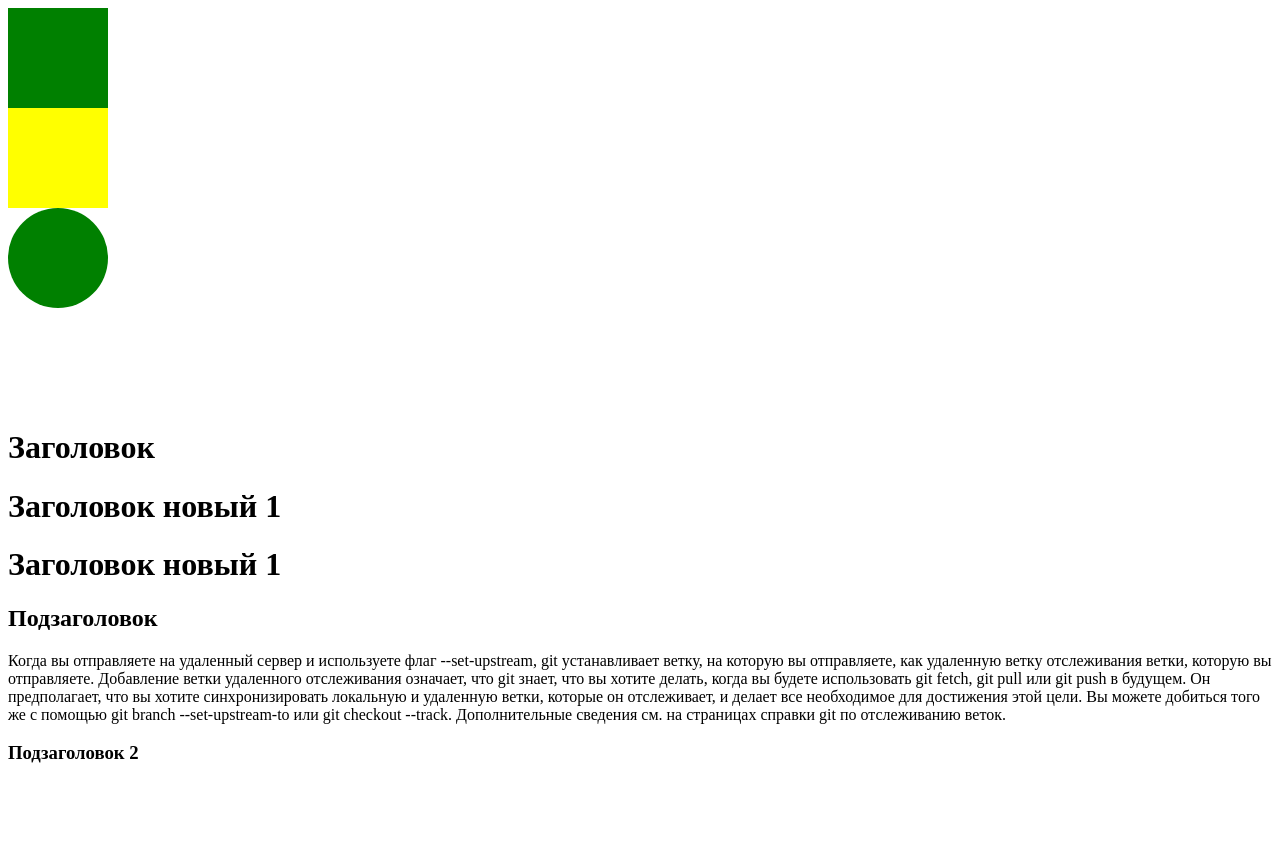
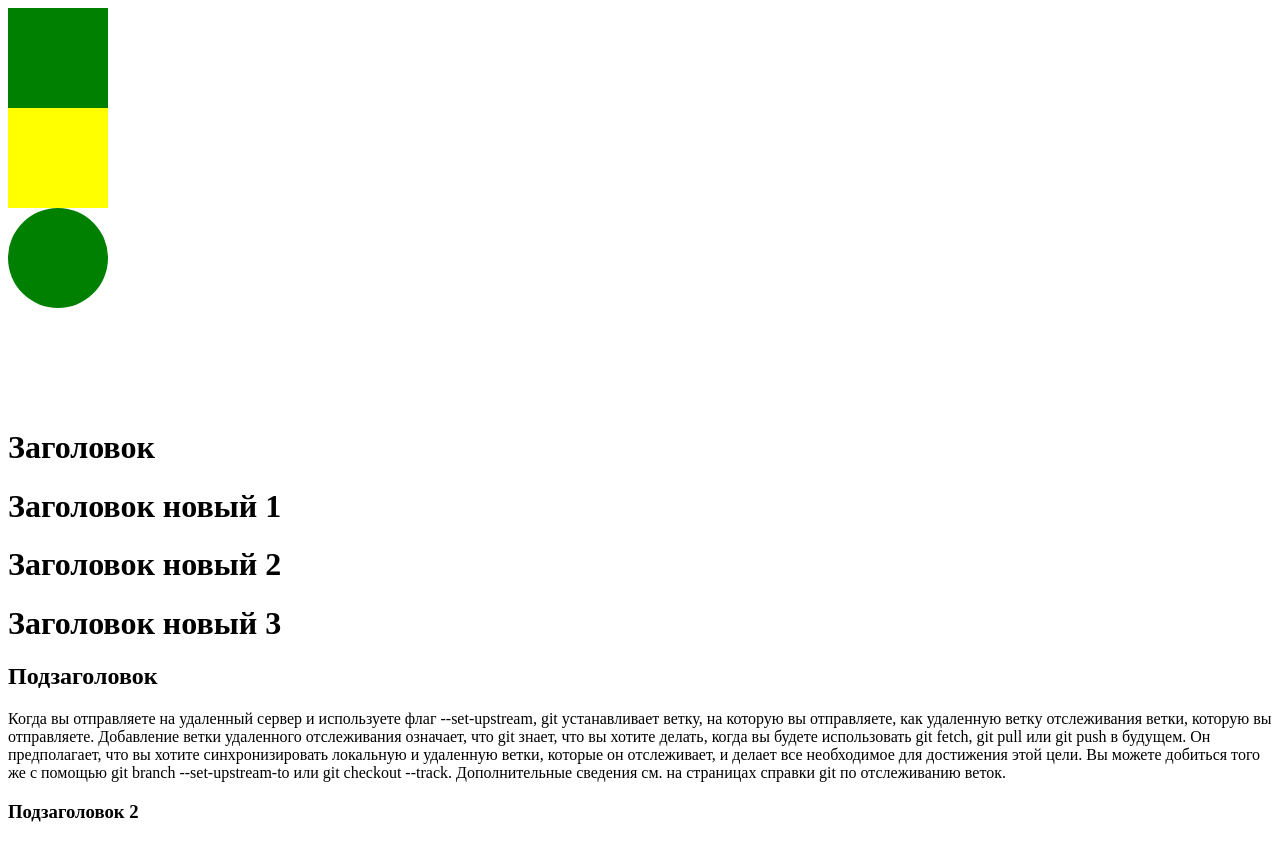
Before and after one commit to Arhidiman/git-test-repo, a React app: page / in a window 1280 px wide. Before the commit the page ends 800 px from the top, so only its background shows below. Built offline with nearby package versions, Linux system fonts and the light colour scheme.

Commit message:
commit 2

```diff
--- a/src/App.tsx
+++ b/src/App.tsx
@@ -15,7 +15,8 @@ function App() {
 
             <h1>Заголовок</h1>
             <h1>Заголовок новый 1</h1>
-            <h1>Заголовок новый 1</h1>
+            <h1>Заголовок новый 2</h1>
+            <h1>Заголовок новый 3</h1>
             <h2>Подзаголовок </h2>
              <p>
                 Когда вы отправляете на удаленный сервер и используете флаг --set-upstream, git устанавливает ветку, на которую вы отправляете,
```
